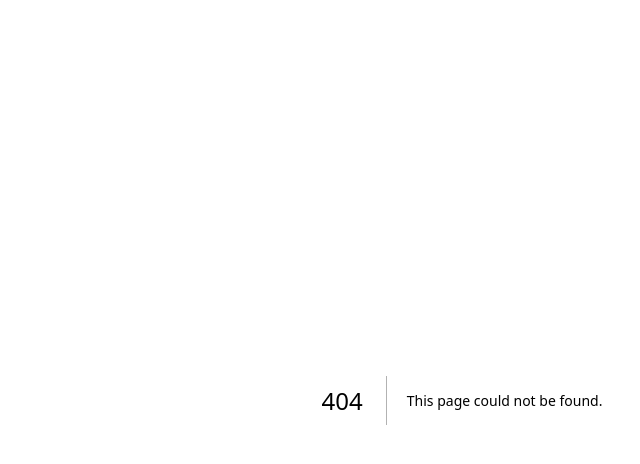
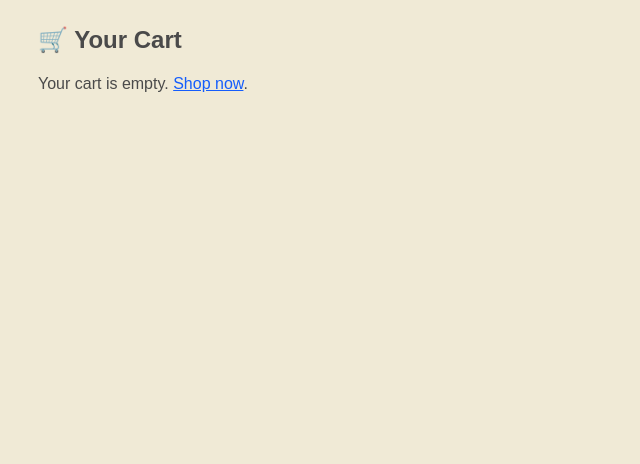
Before and after one commit to atmavi/chopee-fe, a Next.js app: page /cart in a window 1280 px wide. Before the commit this address had no page. Shown: the top 464 px of the page, without its empty margins (178-818 px from the left). Built offline with nearby package versions, Linux system fonts and the light colour scheme.

Commit message:
fix page routing

```diff
--- a/src/app/pages/cart.js
+++ b/src/app/cart/page.js
@@ -1,3 +1,5 @@
+'use client';
+
 import { useCart } from '../context/CartContext';
 import Link from 'next/link';
 
--- a/src/app/context/CartContext.js
+++ b/src/app/context/CartContext.js
@@ -1,3 +1,5 @@
+'use client'
+
 import { createContext, useContext, useState } from 'react';
 
 const CartContext = createContext();
--- a/src/app/layout.js
+++ b/src/app/layout.js
@@ -1,5 +1,7 @@
 import { Geist, Geist_Mono } from "next/font/google";
 import "./globals.css";
+
+import { CartProvider } from "./context/CartContext";
 
 const geistSans = Geist({
   variable: "--font-geist-sans",
@@ -22,7 +24,7 @@ export default function RootLayout({ children }) {
       <body
         className={`${geistSans.variable} ${geistMono.variable} antialiased`}
       >
-        {children}
+        <CartProvider>{children}</CartProvider>
       </body>
     </html>
   );
--- a/src/app/page.js
+++ b/src/app/page.js
@@ -29,7 +29,7 @@ export default function Home() {
   }, [limit, skip, search]);
 
   return (
-    <CartProvider>
+    <>
       <Header />
 
       <main className="max-w-7xl mx-auto px-4 sm:px-6 lg:px-8 py-6">
@@ -63,7 +63,7 @@ export default function Home() {
           onPageChange={(newSkip) => setSkip(newSkip)}
         />
       </main>
-    </CartProvider>
+    </>
 
   );
 }
--- a/src/app/pages/_app.js
+++ /dev/null
@@ -1,10 +0,0 @@
-import '../styles/globals.css'; // only if you're using global styles
-import { CartProvider } from '../context/CartContext';
-
-export default function App({ Component, pageProps }) {
-  return (
-    <CartProvider>
-      <Component {...pageProps} />
-    </CartProvider>
-  );
-}
```
